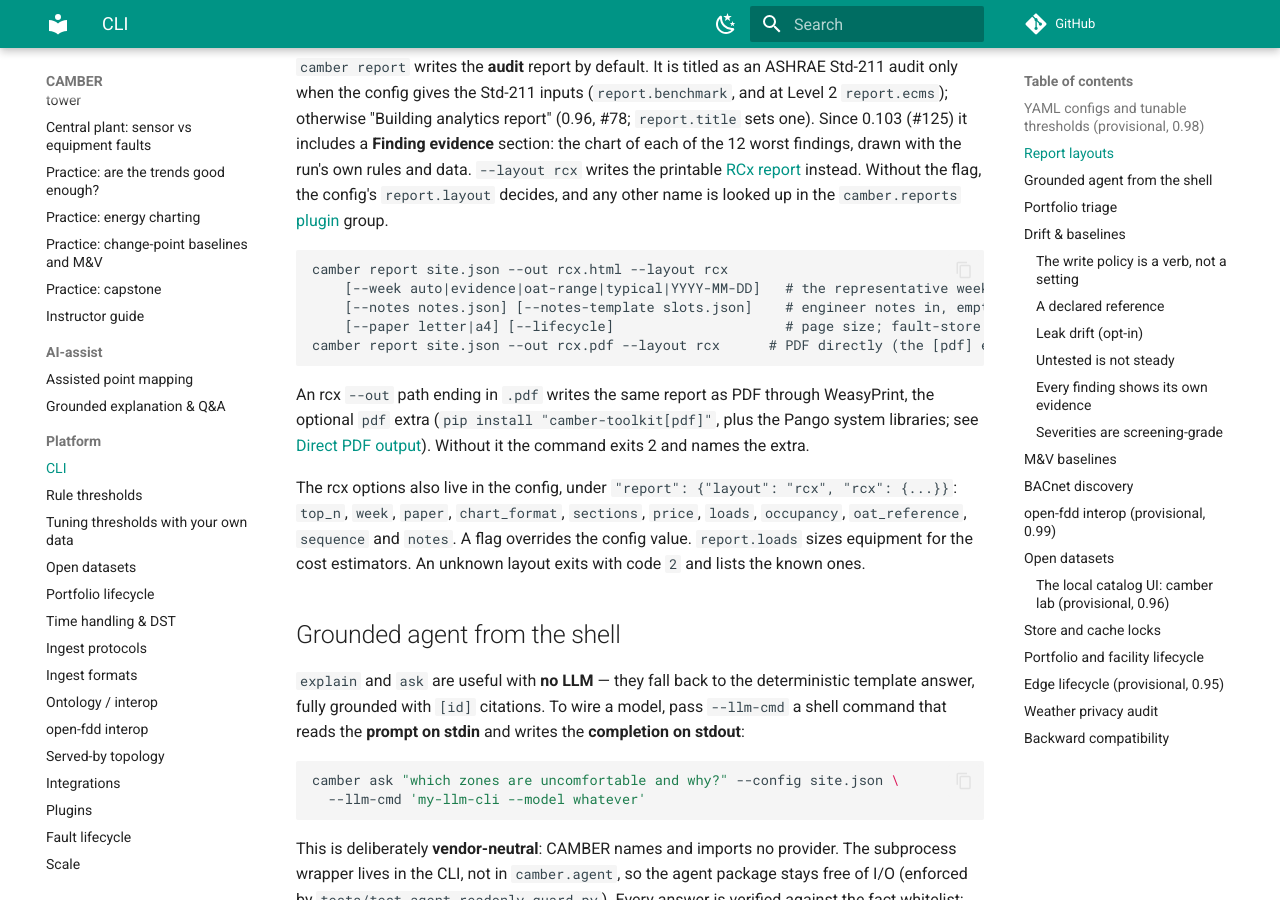
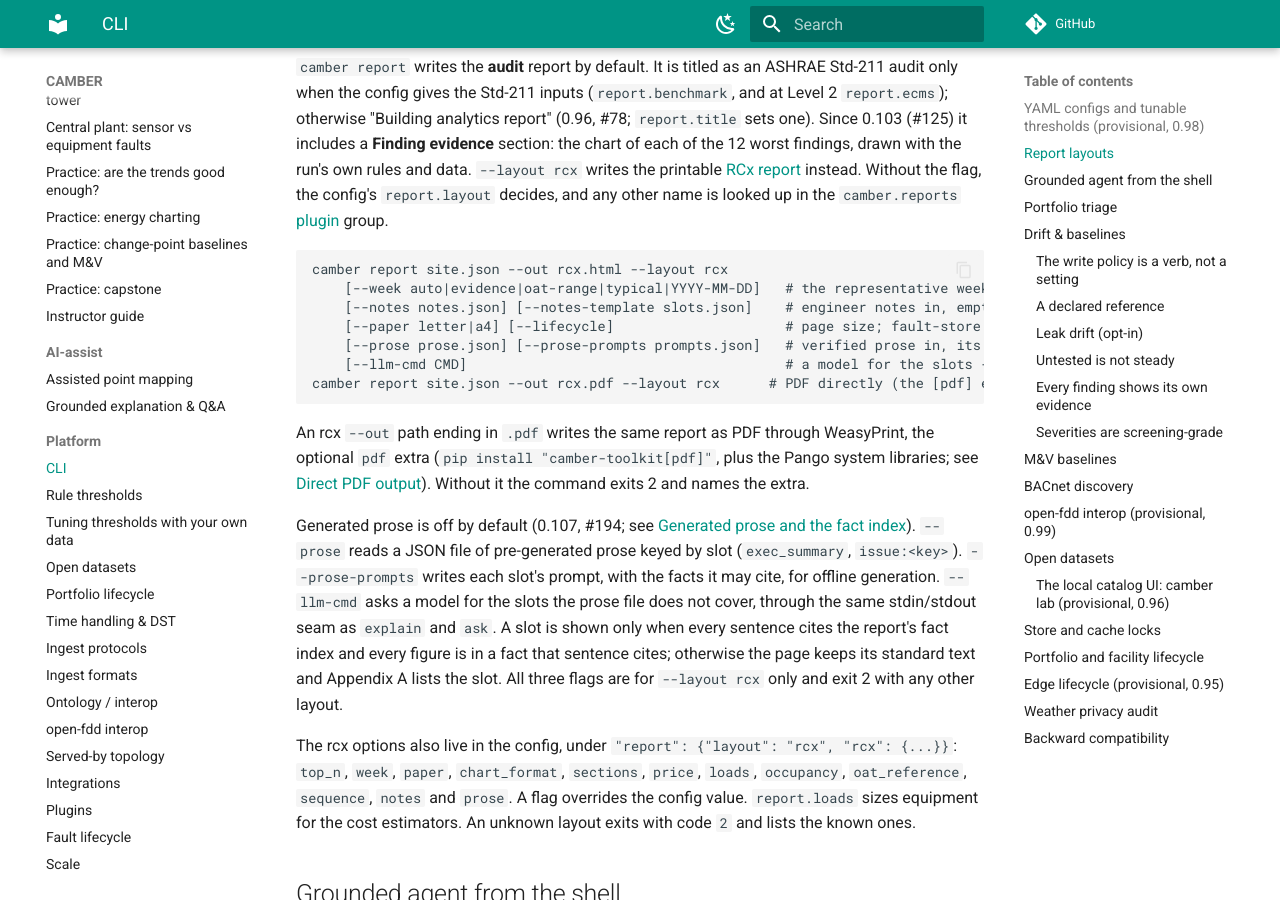
Before and after one commit to yroussev/camber, an MkDocs documentation site: the page built from docs/CLI.md, in a window 1280 px wide and 900 px high, scrolled down 3614 px. Built offline with MkDocs 1.6.1 and Material for MkDocs 9.7.7, drawn with Linux system fonts in a browser that asks for light colours; comment, search, counter and statistics services are not loaded.

Commit message:
RCx prose (#194): CLI and API ledger docs, Appendix D wording, uncapped summary in print
Document camber report --prose, --prose-prompts and --llm-cmd in docs/CLI.md
and the #194 surfaces in the 0.107 provisional ledger. Appendix D no longer
says the fact index is not yet built (golden: that one line). When the
executive summary shows prose, its one-page print cap is lifted so the
paragraph is never clipped.

````diff
--- a/docs/CLI.md
+++ b/docs/CLI.md
@@ -180,6 +180,8 @@ camber report site.json --out rcx.html --layout rcx
     [--week auto|evidence|oat-range|typical|YYYY-MM-DD]   # the representative week
     [--notes notes.json] [--notes-template slots.json]    # engineer notes in, empty slots out
     [--paper letter|a4] [--lifecycle]                     # page size; fault-store notes too
+    [--prose prose.json] [--prose-prompts prompts.json]   # verified prose in, its prompts out
+    [--llm-cmd CMD]                                       # a model for the slots --prose lacks
 camber report site.json --out rcx.pdf --layout rcx      # PDF directly (the [pdf] extra)
 ```
 
@@ -188,9 +190,19 @@ optional `pdf` extra (`pip install "camber-toolkit[pdf]"`, plus the Pango system
 [Direct PDF output](RCX-REPORT.md#direct-pdf-output)). Without it the command exits 2 and names
 the extra.
 
+Generated prose is off by default (0.107, #194; see
+[Generated prose and the fact index](RCX-REPORT.md#generated-prose-and-the-fact-index)).
+`--prose` reads a JSON file of pre-generated prose keyed by slot (`exec_summary`,
+`issue:<key>`). `--prose-prompts` writes each slot's prompt, with the facts it may cite, for
+offline generation. `--llm-cmd` asks a model for the slots the prose file does not cover, through
+the same stdin/stdout seam as `explain` and `ask`. A slot is shown only when every sentence cites
+the report's fact index and every figure is in a fact that sentence cites; otherwise the page
+keeps its standard text and Appendix A lists the slot. All three flags are for `--layout rcx`
+only and exit 2 with any other layout.
+
 The rcx options also live in the config, under `"report": {"layout": "rcx", "rcx": {...}}`:
 `top_n`, `week`, `paper`, `chart_format`, `sections`, `price`, `loads`, `occupancy`,
-`oat_reference`, `sequence` and `notes`. A flag overrides the config value. `report.loads` sizes
+`oat_reference`, `sequence`, `notes` and `prose`. A flag overrides the config value. `report.loads` sizes
 equipment for the cost estimators. An unknown layout exits with code `2` and lists the known ones.
 
 ## Grounded agent from the shell
````
Also changed, not shown: CHANGELOG.md (+4 -2 lines), docs/API-STABILITY.md (+8 -0 lines), docs/RCX-REPORT.md (+6 -5 lines), 4 other files.
